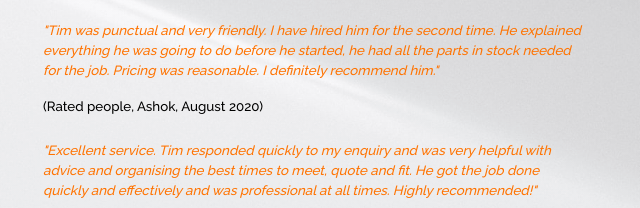
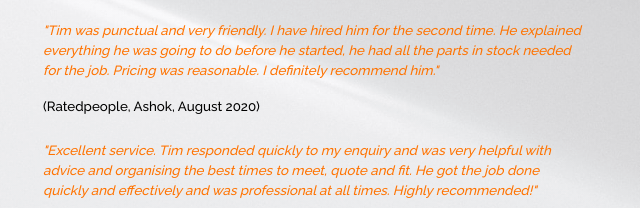
Before and after one commit to Conorbeamish/repair-service-action, a plain HTML site: page index.html in a window 1280 px wide. Shown: the part 1747-1955 px from the top of the page, 612-1252 px from the left. Drawn offline with nearby package versions, Linux system fonts and the light colour scheme.

Commit message:
small changes

```diff
--- a/index.html
+++ b/index.html
@@ -169,7 +169,7 @@
                 he started, he had all the parts in stock needed for the
                 job. Pricing was reasonable. I definitely recommend him."</p>
                 <div class="black">
-                  (Rated people, Ashok, August 2020)
+                  (Ratedpeople, Ashok, August 2020)
                 </div>
               </div>
               <div class="brand-color quote mb-4">
```
